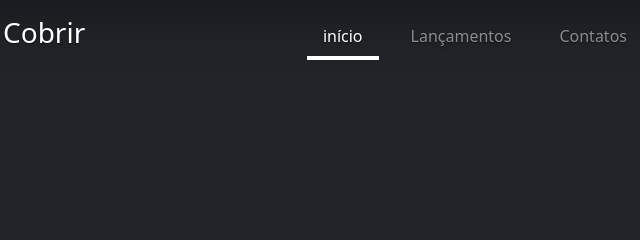
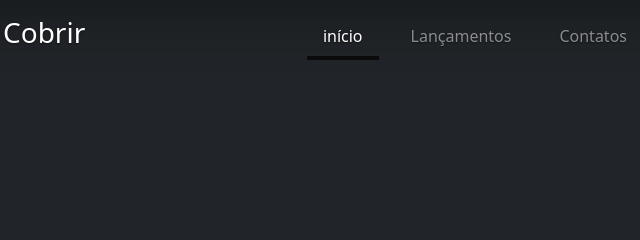
Before and after one commit to jamybr/portifolio_pessoal, a plain HTML site: page index.html in a window 1280 px wide. Shown: the top 240 px of the page, 317-957 px from the left. Drawn offline with nearby package versions, Linux system fonts and the light colour scheme.

```diff
--- a/cover.css
+++ b/cover.css
@@ -46,5 +46,5 @@ body {
 
 .nav-masthead .active {
   color: #fff;
-  border-bottom-color: #fff;
+  border-bottom-color: rgb(12, 11, 11);
 }
```
Also changed, not shown: img/Capa.png (added), img/Captura de tela 2023-09-05 115834.png (added), 1 other file.
